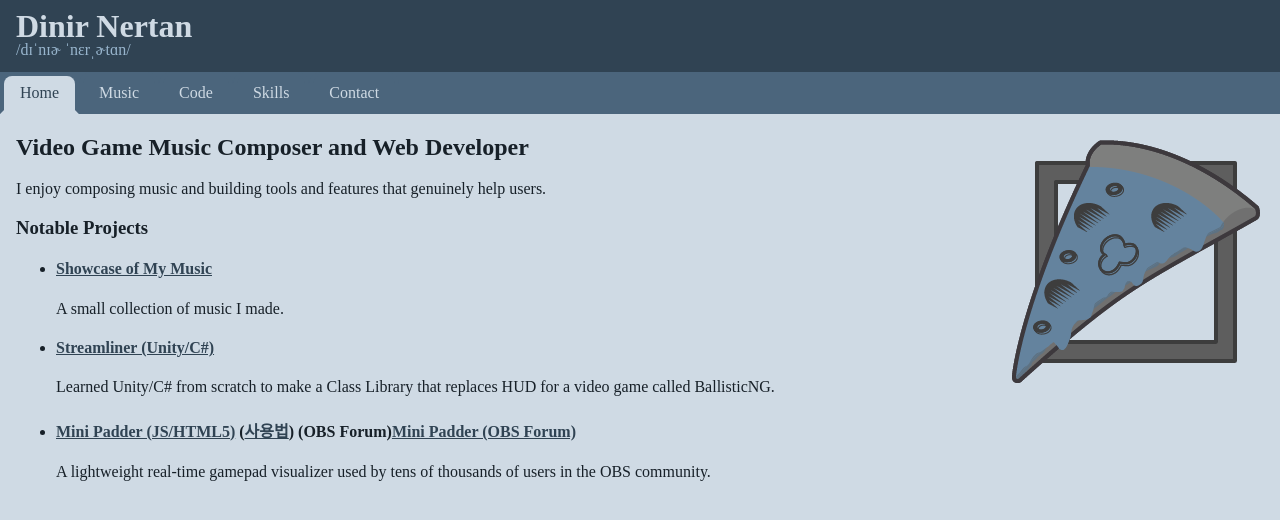
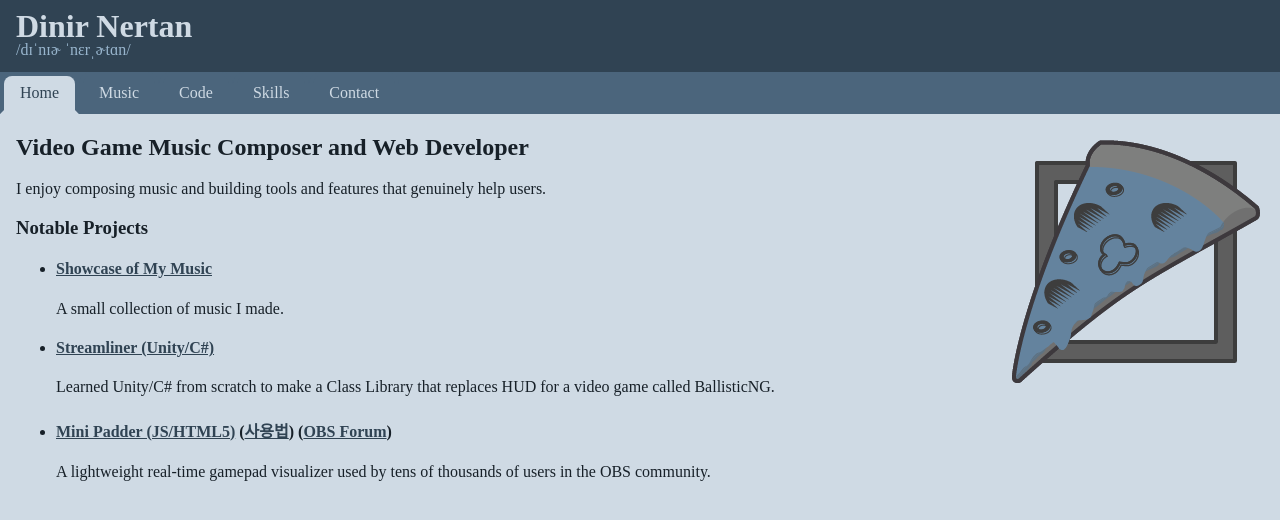
Before and after one commit to Dinir/dinir.github.io, a Jekyll site: the page built from index.md, in a window 1280 px wide and 900 px high. Shown: the top 520 px of the window. Built offline with Jekyll 4.4.1, drawn with Linux system fonts in a browser that asks for light colours.

Commit message:
fix markdown error

```diff
--- a/_includes/content/index.md
+++ b/_includes/content/index.md
@@ -12,7 +12,7 @@ I enjoy composing music and building tools and features that genuinely help user
   A small collection of music I made.
 - #### [Streamliner (Unity/C#)][Streamliner]{:target="_blank"}
   Learned Unity/C# from scratch to make a Class Library that replaces HUD for a video game called BallisticNG.
-- #### [Mini Padder (JS/HTML5)][Mini Padder]{:target="_blank"} ([사용법][Mini Padder Manual (KO)]{:target="_blank"}) (OBS Forum)[Mini Padder (OBS Forum)]{:target="_blank"}
+- #### [Mini Padder (JS/HTML5)][Mini Padder]{:target="_blank"} ([사용법][Mini Padder Manual (KO)]{:target="_blank"}) ([OBS Forum][Mini Padder (OBS Forum)]{:target="_blank"})
   A lightweight real-time gamepad visualizer used by tens of thousands of users in the OBS community.
 
 [Try These First]: https://soundcloud.com/dinir/sets/spotlight?si=e011a08268004100a0f0809c6c125281&utm_source=clipboard&utm_medium=text&utm_campaign=social_sharing
```
